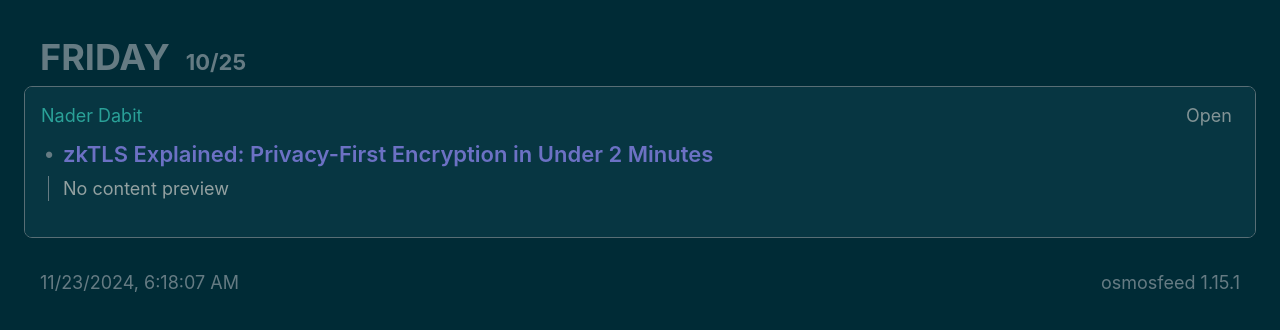
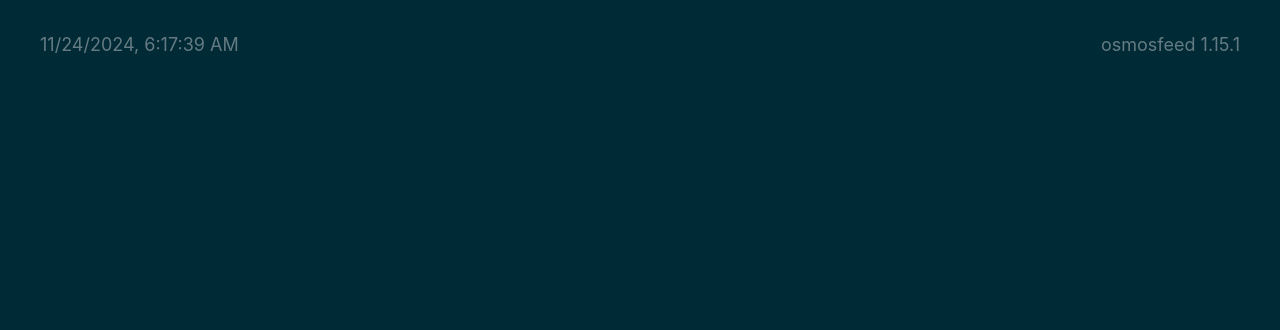
Before and after one commit to web3cave/14-Develop-DAO, a plain HTML site: page index.html in a window 1280 px wide. Drawn offline with Linux system fonts and the light colour scheme.

Commit message:
deploy: 5e3ef634e21dd2dd49215e0a019a899c82f779ba

```diff
--- a/index.html
+++ b/index.html
@@ -52,55 +52,10 @@
 
   <body>
     <!-- %after-body-begin.html% -->
-      <section class="daily-content js-toggle-accordions-scope">
-        <h2 class="daily-heading">
-          <button
-            class="daily-heading-toggle"
-            data-action="toggle-accordions"
-            title="Click to toggle the day, Ctrl + click to toggle all."
-          >
-            <time class="daily-heading-toggle__weekday js-offset-weekday" data-offset-date=2024-10-25 datetime="2024-10-25T12:23:41.000Z">2024-10-25</time>
-            <time class="daily-heading-toggle__date js-offset-date" data-offset-date=2024-10-25 datetime="2024-10-25T12:23:41.000Z"></time>
-          </button>
-        </h2>
-        <ul class="sources card">
-            <li class="card__section">
-              <section class="js-toggle-accordions-scope">
-                <h3 class="source-heading">
-                  <button
-                    class="source-heading__name"
-                    data-action="toggle-accordions"
-                    title="Click to toggle the source, Ctrl + click to toggle all."
-                  >Nader Dabit</button>
-                  <a class="source-heading__link" href="https://www.youtube.com/channel/UC7mca3O0DmdSG2Cr80sOD7g">Open</a>
-                </h3>
-                <section class="articles-per-source">
-                    <article>
-                      <details
-                        class="article-expander"
-                        data-action="toggle-native-accordion"
-                        data-accordion-key="https://www.youtube.com/watch?v&#x3D;dxlF5UB7yws"
-                        open
-                      >
-                        <summary class="article-expander__title">zkTLS Explained: Privacy-First Encryption in Under 2 Minutes</summary>
-                        <a class="article-summary-link article-summary-box-outer" href="https://www.youtube.com/watch?v&#x3D;dxlF5UB7yws">
-                          <div class="article-summary-box-inner media-object">
-                            <span class="media-object__text">
-                              <span>No content preview</span>
-                            </span>
-                          </div>
-                        </a>
-                      </details>
-                    </article>
-                </section>
-              </section>
-            </li>
-        </ul>
-      </section>
 
     <footer>
-      <a class="footer-link" href="https://github.com/web3cave/14-Developer-DAO/actions/runs/11984818329">
-        <time id="build-timestamp" datetime="2024-11-23T06:18:07.435Z">2024-11-23T06:18:07.435Z</time>
+      <a class="footer-link" href="https://github.com/web3cave/14-Developer-DAO/actions/runs/11993769684">
+        <time id="build-timestamp" datetime="2024-11-24T06:17:39.433Z">2024-11-24T06:17:39.433Z</time>
       </a>
       <a class="footer-link" href="https://github.com/osmoscraft/osmosfeed">osmosfeed 1.15.1</a>
     </footer>
```
Also changed, not shown: cache.json (+1 -12 lines), 1 other file.
